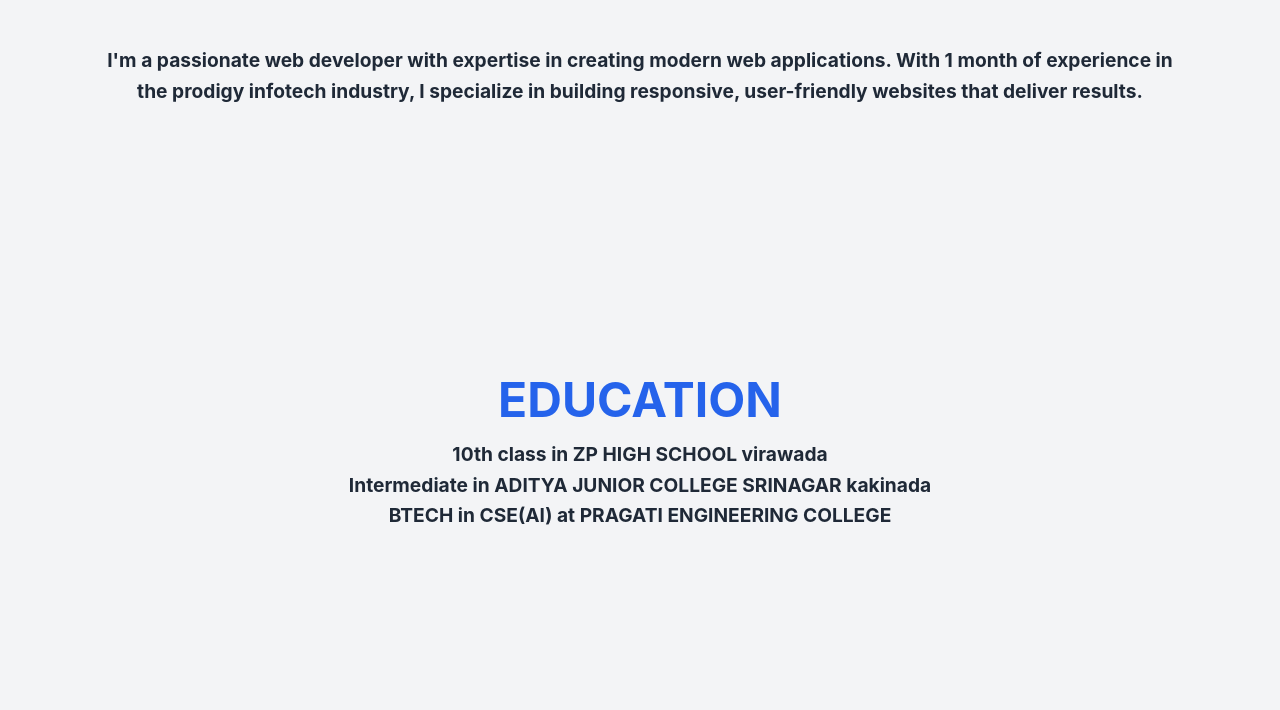
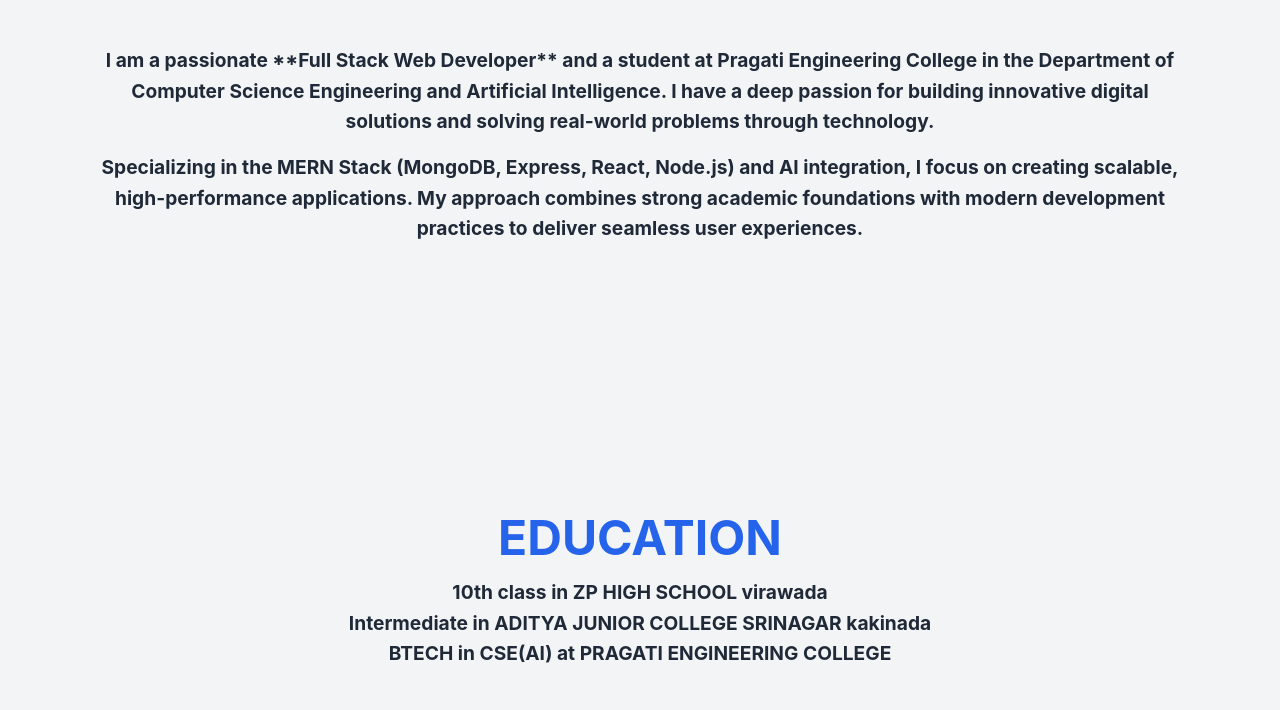
Before and after one commit to 24A31A43I3/portfolio, a plain HTML site: page index.html in a window 1280 px wide. Shown: the part 750-1460 px from the top of the page. Drawn offline with Linux system fonts and the light colour scheme.

Commit message:
updated about section and meta tag

```diff
--- a/index.html
+++ b/index.html
@@ -7,7 +7,7 @@
 
     <link rel="canonical" href="https://www.ganeshneeli.online/">
 
-    <meta name="description" content="Portfolio of Ganesh Neeli, a Full Stack Web Developer.">
+    <meta name="description" content="Portfolio of Ganesh Neeli | Full Stack Web Developer & AI Engineer. Specializing in React, MongoDB, and modern web design. Explore my projects and skills.">
     <meta name="keywords" content="Ganesh Neeli, Web Developer Kakinada, Frontend Developer Portfolio, AI Engineer">
     <meta name="robots" content="index, follow">
 
@@ -95,7 +95,16 @@
             <h2>ABOUT ME</h2>
             <div class="about-content">
                 <div class="about-text">
-                    <p>I'm a passionate web developer with expertise in creating modern web applications. With 1 month of experience in the prodigy infotech industry, I specialize in building responsive, user-friendly websites that deliver results.</p>
+                    <div class="about-text">
+    <p>
+        I am a passionate **Full Stack Web Developer** and a student at <strong>Pragati Engineering College</strong> in the Department of <strong>Computer Science Engineering and Artificial Intelligence</strong>.
+        I have a deep passion for building innovative digital solutions and solving real-world problems through technology.
+    </p>
+    <p style="margin-top: 15px;">
+        Specializing in the <strong>MERN Stack (MongoDB, Express, React, Node.js)</strong> and <strong>AI integration</strong>, I focus on creating scalable, high-performance applications.
+        My approach combines strong academic foundations with modern development practices to deliver seamless user experiences.
+    </p>
+</div>
                 </div>
             </div>
         </div>
@@ -106,7 +115,7 @@
             <h2>EDUCATION</h2>
             <div class="about-EDUCATION">
                 <div class="about-text-education">
-                    <p>10th class in ZP HIGH SCHOOL virawada<br>Intermediate in ADITYA JUNIOR COLLEGE SRINAGAR kakinada<br> <B>BTECH</B> in CSE(AI) at PRAGATI ENGINEERING COLLEGE</p>
+                    <p><b>10th class</b> in ZP HIGH SCHOOL virawada<br><b>Intermediate</b> in ADITYA JUNIOR COLLEGE SRINAGAR kakinada<br> <B>BTECH</B> in CSE(AI) at PRAGATI ENGINEERING COLLEGE</p>
                 </div>
             </div>
         </div>
```
